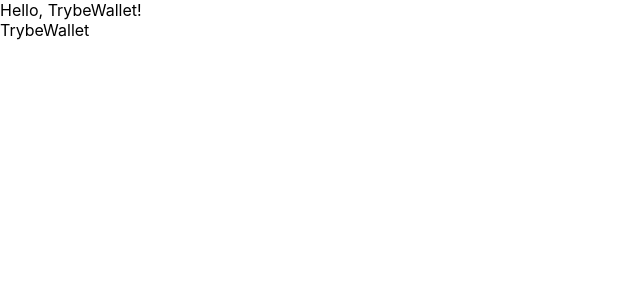
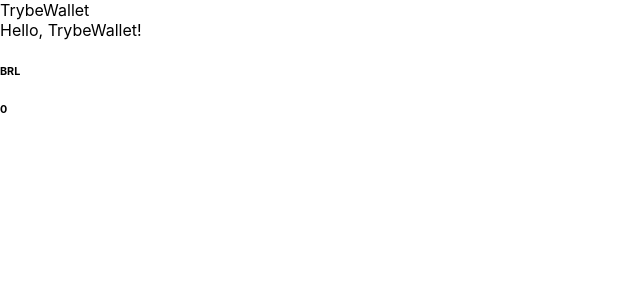
Before and after one commit to asafworld/Wallet-Manager, a React (Create React App) app: page /carteira in a window 1280 px wide. Shown: the top 300 px of the page, without its empty margins (0-640 px from the left). Built offline with nearby package versions, Linux system fonts and the light colour scheme.

Commit message:
Adiciona requisitos 2 e 3

```diff
--- a/src/App.js
+++ b/src/App.js
@@ -5,13 +5,10 @@
 
 function App() {
   return (
-    <article>
-      <div>Hello, TrybeWallet!</div>
-      <Switch>
-        <Route exact path="/" component={ Login } />
-        <Route path="/carteira" component={ Wallet } />
-      </Switch>
-    </article>
+    <Switch>
+      <Route exact path="/" component={ Login } />
+      <Route path="/carteira" component={ Wallet } />
+    </Switch>
   );
 }
 
--- /dev/null
+++ b/src/pages/Header.js
@@ -0,0 +1,38 @@
+import React from 'react';
+import propTypes from 'prop-types';
+import { connect } from 'react-redux';
+
+class Header extends React.Component {
+  expensesSum = (totalValue) => {
+    if (totalValue.length === 0) {
+      return (<h6 data-testid="total-field">0</h6>);
+    }
+    const total = totalValue.reduce((a, b) => a + b);
+    return (<h6 data-testid="total-field">{ total }</h6>);
+  }
+
+  render() {
+    const { emailValue, totalValue } = this.props;
+    console.log(emailValue);
+    return (
+      <article>
+        <div>Hello, TrybeWallet!</div>
+        <h4 data-testid="email-field">{ emailValue }</h4>
+        <h6 data-testid="header-currency-field">BRL</h6>
+        { this.expensesSum(totalValue) }
+      </article>
+    );
+  }
+}
+
+const mapStateToProps = (state) => ({
+  emailValue: state.user.email,
+  totalValue: state.wallet.expenses,
+});
+
+Header.propTypes = {
+  emailValue: propTypes.string.isRequired,
+  totalValue: propTypes.arrayOf.isRequired,
+};
+
+export default connect(mapStateToProps)(Header);
--- a/src/pages/Login.js
+++ b/src/pages/Login.js
@@ -1,5 +1,5 @@
 import React from 'react';
-import connect from 'react-redux/lib/connect/connect';
+import { connect } from 'react-redux';
 import propTypes from 'prop-types';
 import userAction from '../actions/userAction';
 
@@ -34,7 +34,6 @@
 
   onChange = (event) => {
     this.setState({ email: event.target.value });
-    this.emailVerification(event);
   }
 
   onChangePass = (event) => {
--- a/src/pages/Wallet.js
+++ b/src/pages/Wallet.js
@@ -1,8 +1,15 @@
 import React from 'react';
+// import { connect } from 'react-redux';
+import Header from './Header';
 
 class Wallet extends React.Component {
   render() {
-    return <div>TrybeWallet</div>;
+    return (
+      <article>
+        <div>TrybeWallet</div>
+        <Header />
+      </article>
+    );
   }
 }
 
```
Also changed, not shown: src/index.js (+5 -5 lines).
